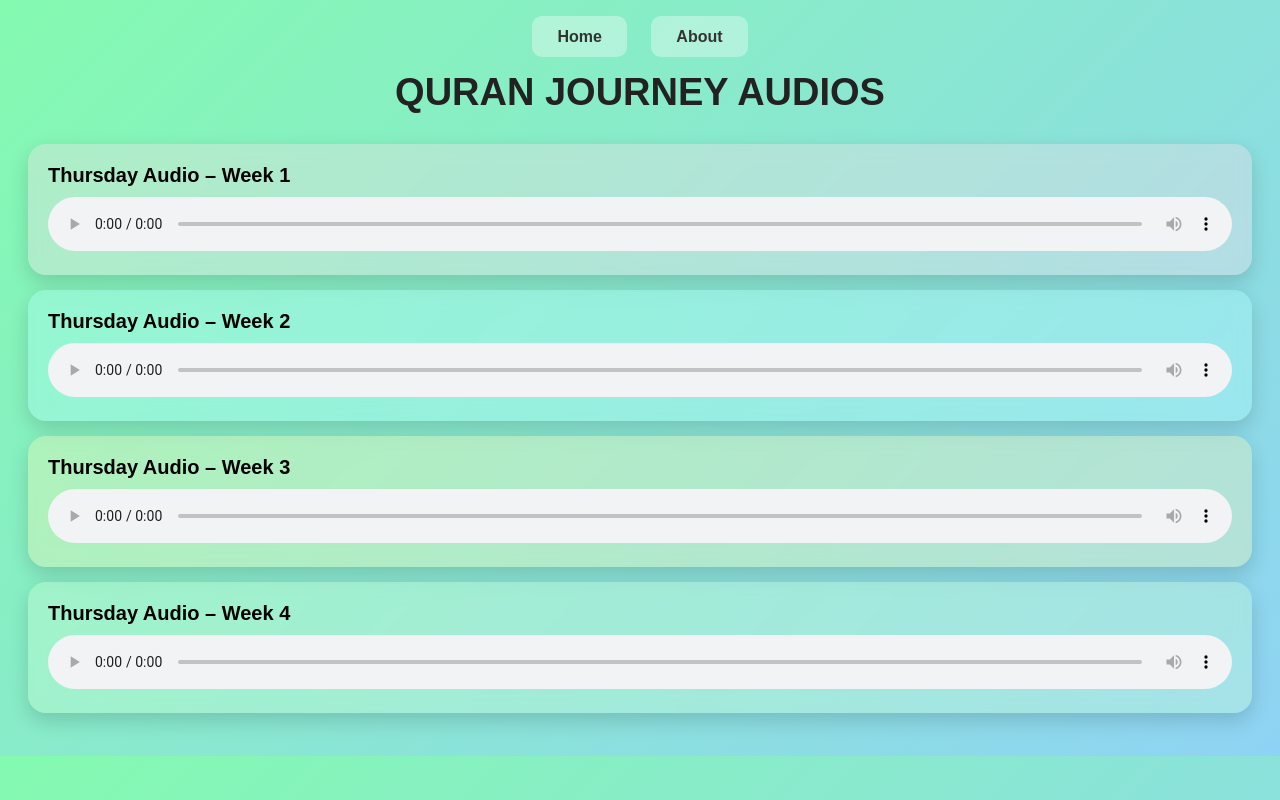
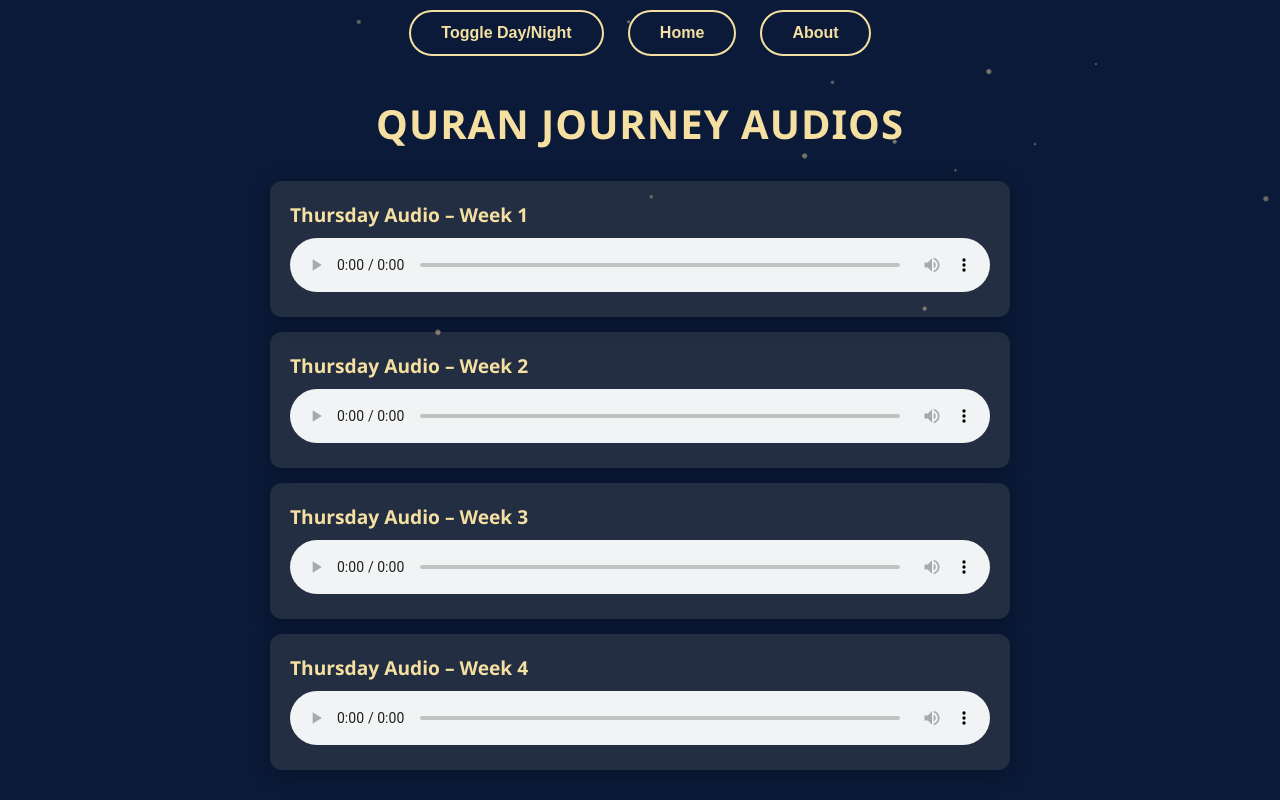
Before and after one commit to BunkaBlob/ta, a plain HTML site: page main.html in a window 1280 px wide. Drawn offline with Linux system fonts and the light colour scheme.

Commit message:
Save changes before pulling

```diff
--- a/main.html
+++ b/main.html
@@ -2,109 +2,97 @@
 <html lang="en">
 <head>
 <meta charset="UTF-8">
-    <title>QURAN_JOURNEY</title>
-
+<title>QURAN JOURNEY - Audios</title>
 <style>
 body {
-            font-family: 'Poppins', sans-serif;
-            padding: 20px;
-            background: linear-gradient(135deg, #d4fc79, #96e6a1);
-            animation: fadeBg 10s ease infinite alternate;
+    margin:0; padding:0;
+    font-family:'Segoe UI',Tahoma,Geneva,Verdana,sans-serif;
+    background:#0b1a38; color:#f5e0a1;
+    transition: background 0.5s, color 0.5s;
+    overflow-x:hidden;
 }
+h1 { text-align:center; margin:30px 0; font-size:2.5em; letter-spacing:1px; }
+nav { text-align:center; margin-bottom:20px; }
+.audio-block {
+    border-radius:12px; padding:20px; margin:15px auto; max-width:700px;
+    background: rgba(245,224,161,0.1);
+    box-shadow:0 4px 20px rgba(0,0,0,0.3);
+    transition: transform 0.3s, box-shadow 0.3s;
+}
+.audio-block:hover { transform: scale(1.03); box-shadow:0 8px 30px rgba(245,224,161,0.5); }
+.title { font-weight:bold; margin-bottom:10px; font-size:1.2em; }
+audio { width:100%; border-radius:8px; }
 
-        @keyframes fadeBg {
-            from { background: linear-gradient(135deg, #d4fc79, #96e6a1); }
-            to { background: linear-gradient(135deg, #84fab0, #8fd3f4); }
+.btn {
+    display:inline-block; padding:12px 30px; margin:10px;
+    font-weight:bold; font-size:1em; color:#f5e0a1;
+    border:2px solid #f5e0a1; border-radius:50px;
+    background:transparent; cursor:pointer; position:relative; overflow:hidden;
+    transition: color 0.3s, border-color 0.3s;
 }
+.btn::before {
+    content:''; position:absolute; top:-50%; left:-50%;
+    width:200%; height:200%; background:rgba(245,224,161,0.3);
+    transform:rotate(45deg) translate(-100%,-100%); transition:0.5s; z-index:0;
+}
+.btn:hover::before { transform:rotate(45deg) translate(0,0); }
+.btn span { position:relative; z-index:1; }
 
-        nav {
-            text-align:center;
-            margin-bottom:25px;
+.light-mode { background:#f5e0a1; color:#0b1a38; }
+.light-mode .audio-block { background: rgba(11,26,56,0.1); }
+.light-mode .btn { color:#0b1a38; border-color:#0b1a38; }
+.light-mode .btn::before { background:rgba(11,26,56,0.2); }
+
+/* Particles */
+.particle {
+    position: fixed; width:4px; height:4px; background:#f5e0a1;
+    border-radius:50%; pointer-events:none; animation:float 10s linear infinite;
+    opacity:0.7;
 }
-
-        nav a {
-            margin: 0 10px;
-            text-decoration:none;
-            padding:12px 25px;
-            background: rgba(255,255,255,0.35);
-            border-radius:10px;
-            color:#333;
-            font-weight:600;
-            backdrop-filter: blur(8px);
-            transition:0.3s;
-        }
-
-        nav a:hover {
-            background: rgba(255,255,255,0.8);
-            transform: scale(1.05);
-        }
-
-        h1 {
-            text-align: center;
-            margin-bottom: 30px;
-            color: #222;
-            font-size: 38px;
-            animation: fadeIn 1s ease;
-        }
-
-        .audio-block {
-            padding: 20px;
-            margin: 15px 0;
-            border-radius: 18px;
-            backdrop-filter: blur(8px);
-            background: rgba(255,255,255,0.35);
-            box-shadow: 0 8px 20px rgba(0,0,0,0.15);
-            transition: transform 0.25s, box-shadow 0.25s;
-            animation: fadeUp 0.8s ease;
-        }
-
-        .audio-block:hover {
-            transform: scale(1.03);
-            box-shadow: 0 12px 30px rgba(0,0,0,0.2);
-        }
-
-        .title {
-            font-weight: bold;
-            margin-bottom: 10px;
-            font-size: 20px;
-        }
-
-        audio {
-            width: 100%;
-        }
-
-        @keyframes fadeUp {
-            from { opacity:0; transform: translateY(40px); }
-            to { opacity:1; transform: translateY(0); }
-        }
-
-        @keyframes fadeIn {
-            from { opacity:0; }
-            to { opacity:1; }
+@keyframes float {
+    0% { transform: translateY(0) translateX(0) rotate(0deg); opacity:0.7; }
+    50% { transform: translateY(-600px) translateX(50px) rotate(180deg); opacity:0.4; }
+    100% { transform: translateY(-1200px) translateX(-50px) rotate(360deg); opacity:0; }
 }
 </style>
 </head>
 <body>
-
 <nav>
-    <a href="index.html">Home</a>
-    <a href="about.html">About</a>
+    <button class="btn" onclick="toggleMode()"><span>Toggle Day/Night</span></button>
+    <button class="btn" onclick="location.href='index.html'"><span>Home</span></button>
+    <button class="btn" onclick="location.href='about.html'"><span>About</span></button>
 </nav>
 
 <h1>QURAN JOURNEY AUDIOS</h1>
 <div id="audio-container"></div>
 
 <script>
-fetch('audio-list.json?v=' + new Date().getTime())
+/* === DAY/NIGHT PERSISTENCE === */
+function applyMode() {
+    if(localStorage.getItem('mode')==='light'){
+        document.body.classList.add('light-mode');
+    } else {
+        document.body.classList.remove('light-mode');
+    }
+}
+function toggleMode(){
+    document.body.classList.toggle('light-mode');
+    if(document.body.classList.contains('light-mode')){
+        localStorage.setItem('mode','light');
+    } else {
+        localStorage.setItem('mode','dark');
+    }
+}
+applyMode();
+
+/* === ORIGINAL AUDIO FETCH LOGIC === */
+fetch('audio-list.json?v=' + new Date().getTime()) // cache-busting
 .then(response => response.json())
 .then(files => {
     const container = document.getElementById('audio-container');
-    const pastelColors = ['#FFDEE9', '#B5FFFC', '#FFF6B5', '#D1FFD6', '#E0D4FF'];
-
     files.forEach((file, index) => {
         const block = document.createElement('div');
         block.className = 'audio-block';
-        block.style.background = pastelColors[index % pastelColors.length] + "55";
 
         const title = document.createElement('div');
         title.className = 'title';
@@ -130,7 +118,17 @@ fetch('audio-list.json?v=' + new Date().getTime())
         container.appendChild(block);
     });
 });
+
+/* === PARTICLES === */
+for(let i=0;i<50;i++){
+    const p=document.createElement('div'); p.className='particle';
+    p.style.left=Math.random()*100+'%';
+    p.style.top=Math.random()*100+'%';
+    p.style.width=2+Math.random()*4+'px';
+    p.style.height=p.style.width;
+    p.style.animationDuration=5+Math.random()*10+'s';
+    document.body.appendChild(p);
+}
 </script>
-
 </body>
 </html>
```
Also changed, not shown: about.html (+63 -68 lines), index.html (+73 -56 lines). Lines whose indentation alone changed are shown as unchanged.
